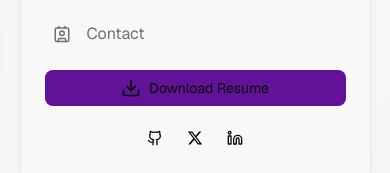
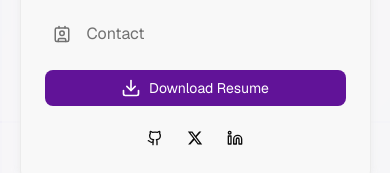
Before and after one commit to SAMCOM-07/samuel-portfolio-next, a Next.js app: page / in a window 390 px wide. Both pictures are taken after a click on the button 350 px from the left and 34 px from the top of the page. Shown: the part 271-444 px from the top of the page. Built offline with nearby package versions, Linux system fonts and the light colour scheme.

Commit message:
added google meta tag

```diff
--- a/src/app/layout.tsx
+++ b/src/app/layout.tsx
@@ -73,6 +73,7 @@ export default function RootLayout({
 }>) {
   return (
     <html lang="en">
+      <head><meta name="google-site-verification" content="TXGAApfYoQlYQxnV7s3s7trHwEWFbchma88PXHOatYQ" /></head>
       <body
         className={`${geistSans.className} ${geistMono.variable} antialiased scrollbar`}
       >
--- a/src/components/HamburgerMenu.tsx
+++ b/src/components/HamburgerMenu.tsx
@@ -42,7 +42,7 @@ const HamburgerMenu = () => {
           href={"Shonde-Samuel-Resume.pdf"}
           download
           aria-label="Download Resume"
-          className="text-center text-neutral-1 bg-purpple w-full ring-muted p-2 rounded-md hover:ring-2 transition-all flex items-center justify-center gap-2 text-sm "
+          className="text-center text-white bg-purpple w-full ring-muted p-2 rounded-md hover:ring-2 transition-all flex items-center justify-center gap-2 text-sm "
         >
           <Download size={20}/> <span>Download Resume</span>
         </Link>
```
